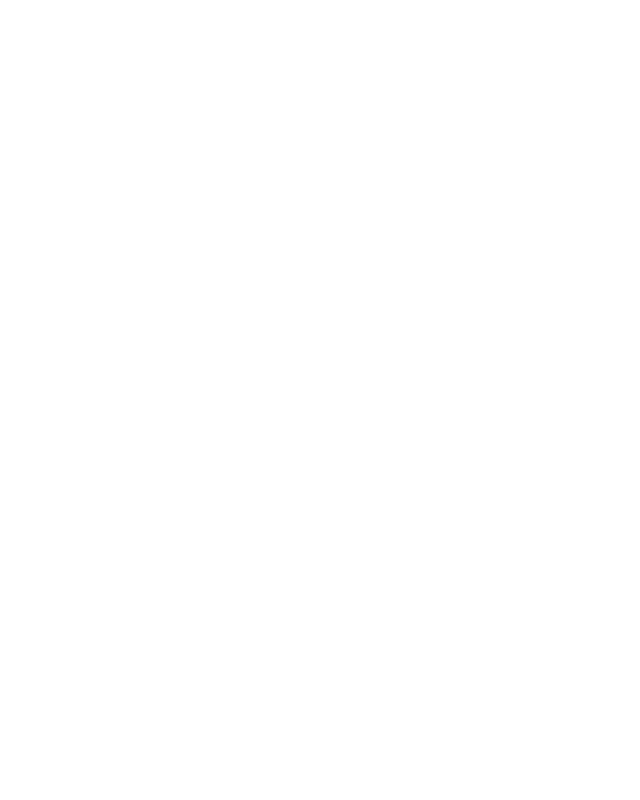
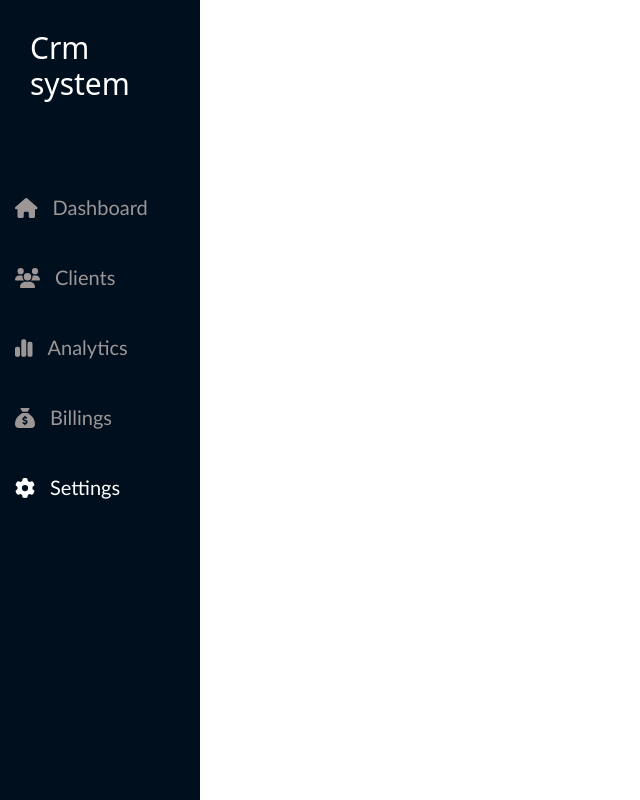
Before and after one commit to Fara7amad/crm-system, a React (Vite) app: page /settings in a window 1280 px wide. Before the commit this address had no page. Shown: the whole page, without its empty margins (0-640 px from the left). Built offline with nearby package versions, Linux system fonts and the light colour scheme.

Commit message:
sidebar added

```diff
--- a/src/App.jsx
+++ b/src/App.jsx
@@ -1,11 +1,14 @@
 import { Route, Routes } from "react-router-dom";
 import { Dashboard, Clients, Reports } from "@pages";
 import ClientsContext from "@contexts/ClientsContext";
+import Sidebar from "./components/client/Sidebar";
 
 function App() {
 	return (
 		<div className="d-flex vh-100">
-			{/* The side bar goes here */}
+			{/* The side bar goes here */
+			<Sidebar/>
+			}
 
 			<div className="flex-grow-1">
 				{/* The header goes here (position) */}
@@ -15,6 +18,7 @@
 						<Routes>
 							{/* pages go here as Routes */}
 							<Route path="/" element={<Dashboard />} />
+							<Route path="/dashboard" element={<Dashboard />} />
 							<Route path="/clients" element={<Clients />} />
 							<Route path="/reports" element={<Reports />} />
 						</Routes>
--- /dev/null
+++ b/src/components/client/Sidebar.css
@@ -0,0 +1,68 @@
+* {
+    box-sizing: border-box;
+    margin: 0;
+    padding: 0;
+
+  }
+  .container{
+    display: flex;
+
+  }
+  .main{
+    width: 100%;
+    padding:20px
+
+  }
+ .sidebar{
+  background-color:#000f1e;
+  color: white;
+  height: 100vh;
+  width: 200px;
+
+
+
+ }
+ .top-section{
+  display: flex;
+  align-items: center;
+  padding:30px;
+ }
+ .logo{
+  font-size:30px;
+  margin-bottom: 50px;
+  margin-right: 22px;
+ }
+
+ .link{
+  display: flex;
+ color: rgb(156, 150, 150);
+  padding: 10px 15px;
+  gap:15px;
+  transition: all 0.5s;
+  text-decoration: none;
+  padding-bottom: 30px;
+
+ }
+ .link:hover{
+  color:white;
+  transition: all 0s;
+ }
+ .active{
+  color: white;
+ }
+ .icon, .link-text{
+  font-size: 20px;
+  font-family: 'Trebuchet MS', 'Lucida Sans Unicode', 'Lucida Grande', 'Lucida Sans', Arial, sans-serif;
+ }
+ @media(max-width:165px) {
+  .link-text{
+    font-size:15px;
+
+  }
+  .logo{
+    font-size:20px;
+  }
+  .icon{
+    align-self: center;
+  }
+ }
--- /dev/null
+++ b/src/components/client/Sidebar.jsx
@@ -0,0 +1,63 @@
+import "./Sidebar.css"
+import { FontAwesomeIcon } from "@fortawesome/react-fontawesome";
+import {NavLink } from "react-router-dom";
+
+
+// functions
+const Sidebar =({children})=>{
+
+const menuItem=[
+    {
+        path:"/",
+        name:"Dashboard",
+        icon:<FontAwesomeIcon icon="house"/>,
+
+    },
+    {
+        path:"/clients",
+        name:"Clients",
+        icon:<FontAwesomeIcon icon="users"/>
+
+    },
+    {
+        path:"/reports",
+        name:"Analytics",
+        icon:<FontAwesomeIcon icon="chart-simple"/>
+
+    },
+    {
+        path:"/billings",
+        name:"Billings",
+        icon:<FontAwesomeIcon icon="sack-dollar"/>
+
+    },
+    {
+        path:"/settings",
+        name:"Settings",
+        icon:<FontAwesomeIcon icon="gear"/>
+
+    },
+]
+
+return(
+            <div className="sidebar">
+            <div className="top-section">
+                <h3 className="logo">Crm system</h3>
+
+            </div>
+            {
+                menuItem.map((item,index)=>(
+                    <NavLink to ={item.path} key={index} className="link" activeClassName="active">
+                    <div className="icon">{item.icon}</div>
+                    <div className="link-text">{item.name}</div>
+                    </NavLink>
+                ))
+            }
+
+            <main>{children}</main>
+        </div>
+)
+}
+
+//export
+export default Sidebar;
```
